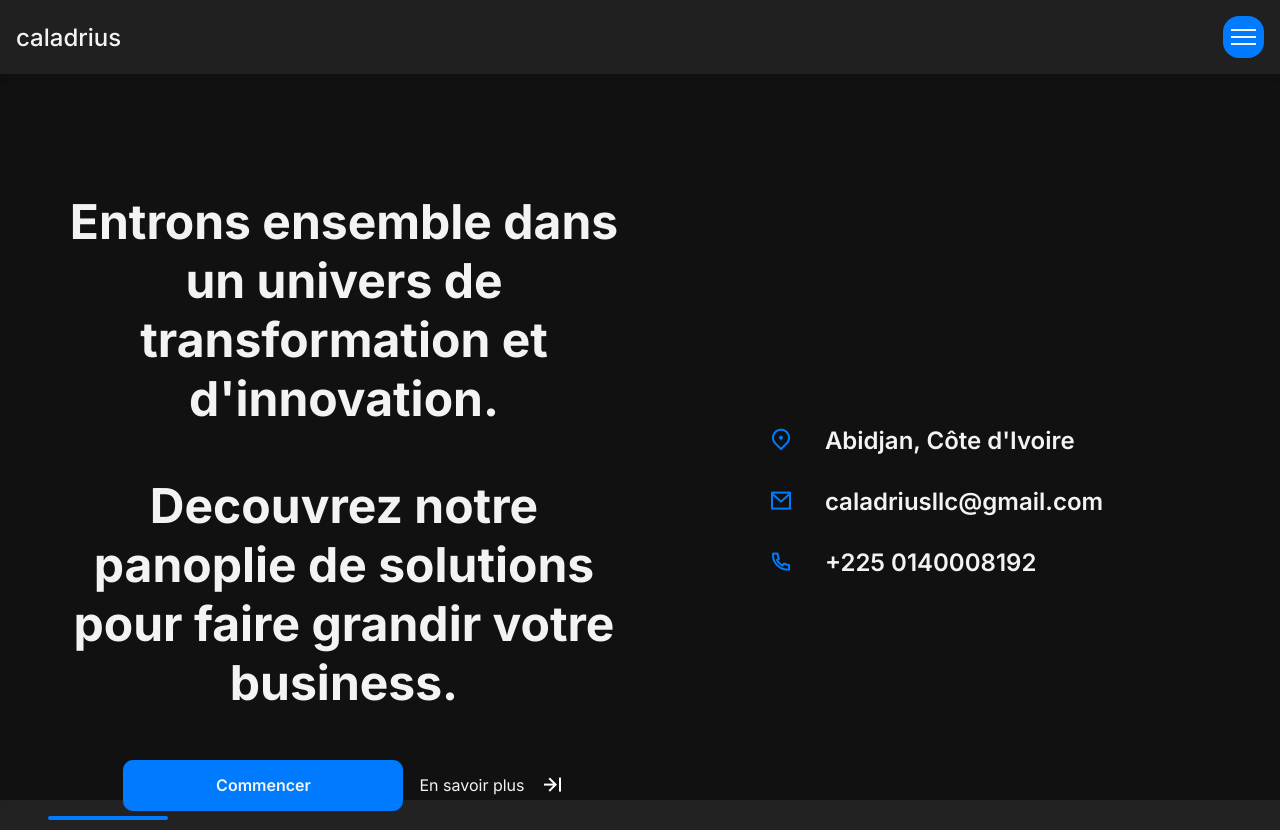
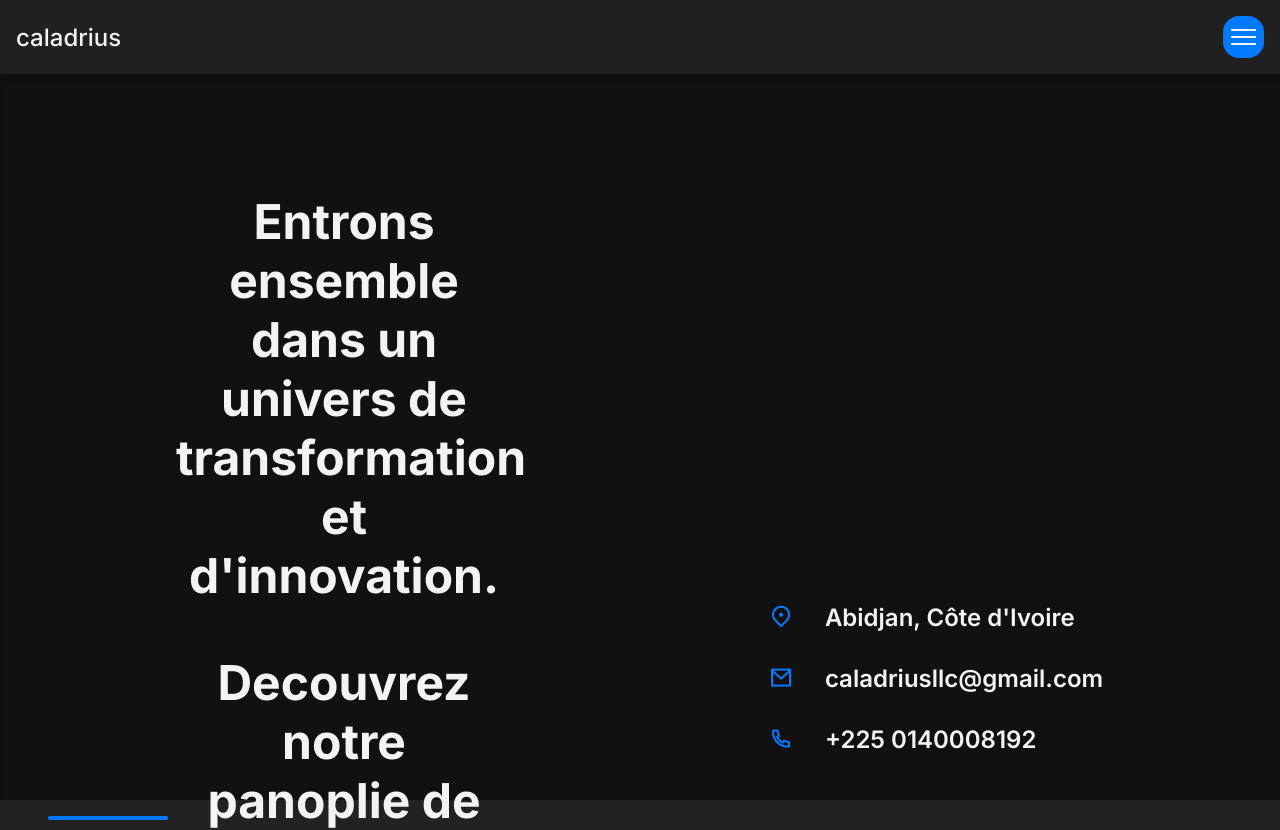
Before and after one commit to Migthyvan/Caladrius, a Vue app in the folder Caladrius/: page / in a window 1280 px wide. Shown: the top 830 px of the page. Built offline with nearby package versions, Linux system fonts and the light colour scheme.

Commit message:
police size

```diff
--- a/Caladrius/src/assets/main.css
+++ b/Caladrius/src/assets/main.css
@@ -78,4 +78,8 @@ section{
     gap: 2rem;
   }
 
+  h1, h2{
+    width: 60%;
+  }
+
 }
```
